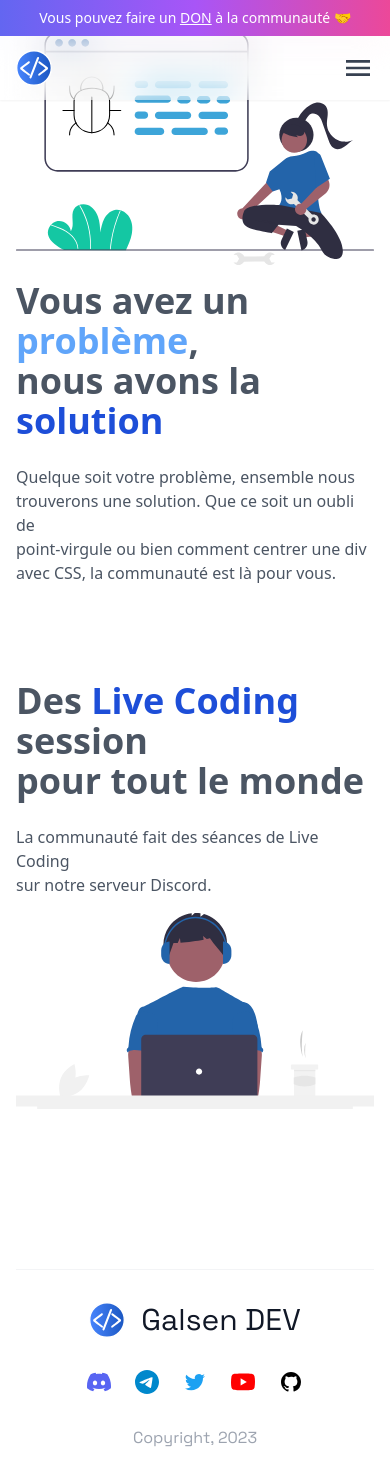
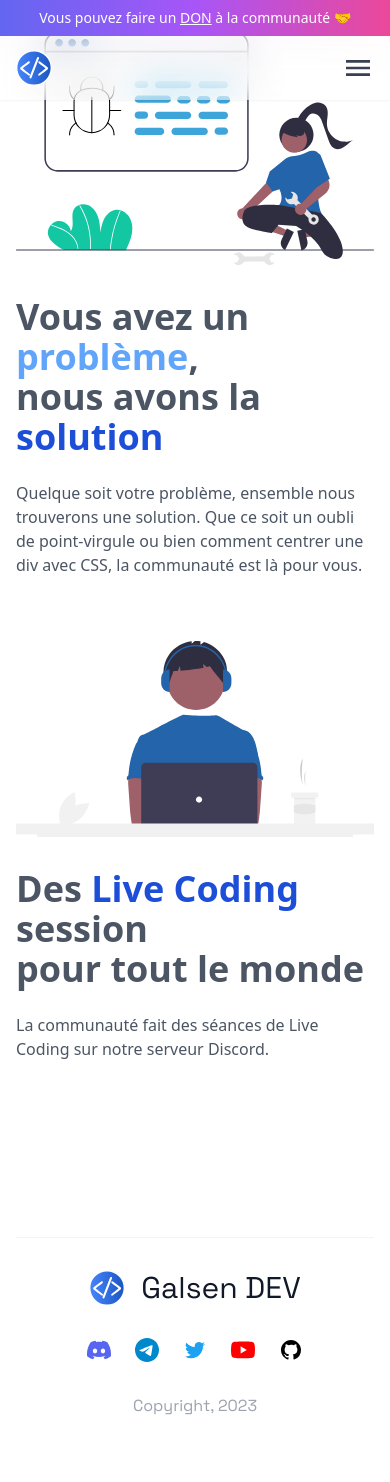
Before and after one commit to GalsenDev221/website, a Next.js app: page /components/ActivitySection in a window 390 px wide. After the commit the page ends 1450 px from the top, so only its background shows below. Built offline with nearby package versions, Linux system fonts and the light colour scheme.

Commit message:
💄 :: make the activity section more responsive

```diff
--- a/src/pages/components/ActivitySection.tsx
+++ b/src/pages/components/ActivitySection.tsx
@@ -1,11 +1,11 @@
-import Image from "next/image"
-import fixing from "/public/svg/fixing.svg"
-import coding from "/public/svg/coding.svg"
+import Image from "next/image";
+import fixing from "/public/svg/fixing.svg";
+import coding from "/public/svg/coding.svg";
 
 const ActivitySection = () => {
   return (
-    <section>
-      <div className="gap-8 items-center py-8 px-4 mx-auto max-w-screen-xl xl:gap-16 md:grid md:grid-cols-2 sm:py-16 lg:px-8">
+    <section className="mx-auto max-w-screen-sm px-4 py-8 sm:py-12 sm:px-6 lg:max-w-screen-xl lg:py-16 lg:px-8">
+      <div className="items-center lg:gap-16 lg:grid lg:grid-cols-2 lg:gap-8">
         <div>
           <Image
             className="w-full"
@@ -16,34 +16,28 @@ const ActivitySection = () => {
             loading="eager"
           />
         </div>
-        <div className="mt-4 md:mt-0 flex items-center justify-center">
+        <div className="mt-8 lg:mt-0 flex items-center justify-center">
           <div>
             <h2 className="text-gray-600 font-bold text-4xl">
+              {/* TODO: use the correct blue here */}
               Vous avez un <span className="text-blue-400">problème</span>,
             </h2>
             <h2 className="text-gray-600 font-bold text-4xl">
+              {/* TODO: use the correct blue here */}
               nous avons la <span className="text-blue-700">solution</span>
             </h2>
             <div className="max-w-2xl py-4 text-base mt-2 text-gray-600 lg:text-base xl:text-base">
-              <p>Quelque soit votre problème, ensemble nous</p>
-                <p>trouverons une solution. Que ce soit un oubli de</p>
-                <p>point-virgule ou bien comment centrer une div</p>
-              <p>avec CSS, la communauté est là pour vous.</p>
+              <p>
+                Quelque soit votre problème, ensemble nous trouverons une
+                solution. Que ce soit un oubli de point-virgule ou bien comment
+                centrer une div avec CSS, la communauté est là pour vous.
+              </p>
             </div>
           </div>
         </div>
       </div>
-      <div className="gap-8 items-center py-8 px-4 mx-auto max-w-screen-xl xl:gap-16 md:grid md:grid-cols-2 sm:py-16 lg:px-8">
-        <div className="mt-4 md:mt-0">
-          <h2 className="text-gray-600 font-bold text-4xl">
-            Des <span className="text-blue-700">Live Coding</span> session<br/> pour tout le monde
-          </h2>
-          <div className="max-w-2xl py-4 text-base mt-2 text-gray-600 lg:text-base xl:text-base">
-            <p>La communauté fait des séances de Live Coding</p>
-            <p>sur notre serveur Discord.</p>
-          </div>
-        </div>
-        <div>
+      <div className="mt-12 items-center lg:gap-16 lg:grid lg:grid-cols-2 lg:gap-8">
+        <div className="lg:order-last">
           <Image
             className="w-full"
             src={coding}
@@ -53,9 +47,22 @@ const ActivitySection = () => {
             loading="eager"
           />
         </div>
+        <div className="mt-8 lg:mt-0">
+          <h2 className="text-gray-600 font-bold text-4xl">
+            {/* TODO: use the correct blue here */}
+            Des <span className="text-blue-700">Live Coding</span> session
+            <br /> pour tout le monde
+          </h2>
+          <div className="max-w-2xl py-4 text-base mt-2 text-gray-600 lg:text-base xl:text-base">
+            <p>
+              La communauté fait des séances de Live Coding sur notre serveur
+              Discord.
+            </p>
+          </div>
+        </div>
       </div>
     </section>
   );
-}
+};
 
-export default ActivitySection
+export default ActivitySection;
```
Also changed, not shown: src/pages/index.tsx (+12 -9 lines).
